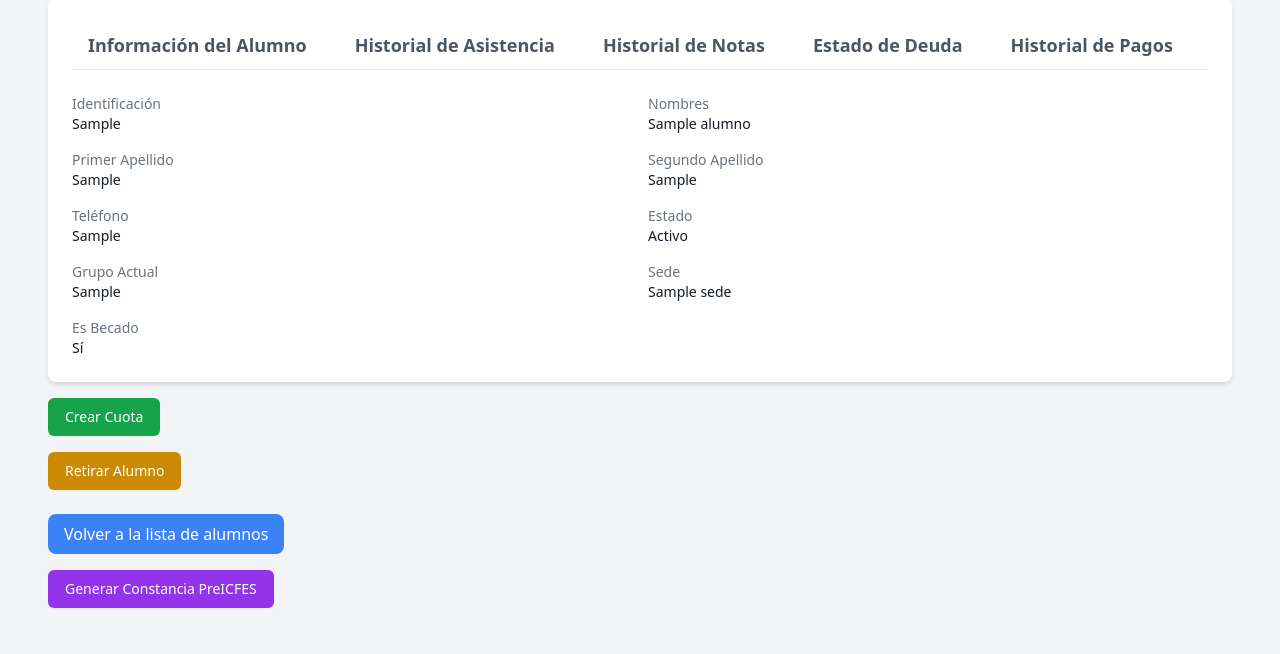
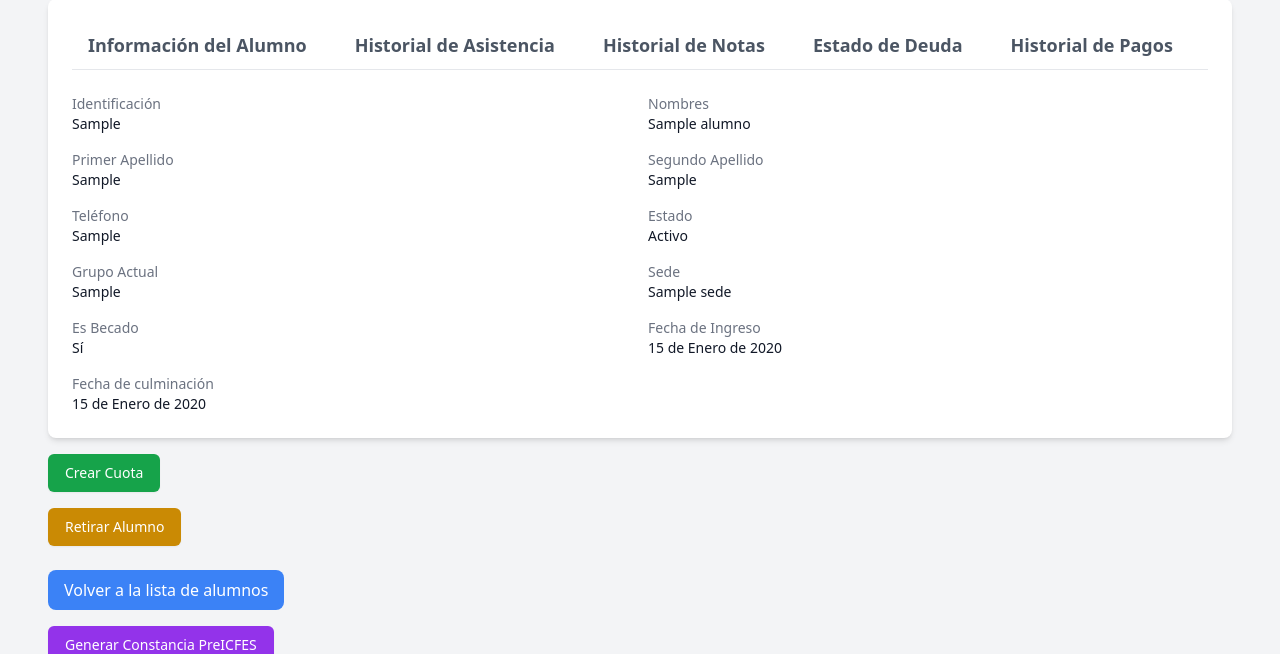
Before and after one commit to robertbarac/preicfes, a Django app: page /academico/alumnos/1/ in a window 1280 px wide. Shown: the part 181-835 px from the top of the page. Before the commit the page ends 789 px from the top, so only its background shows below. Run offline with Django 5.2, Linux system fonts and the light colour scheme; a user stored in the database is signed in; tables that the repository leaves empty hold one stand-in row (values such as "Sample post"); some libraries are stand-ins or nearby versions.

Commit message:
agregando fechas de inicio y culminacion a alumno_detail.html

```diff
--- a/academico/templates/academico/alumno_detail.html
+++ b/academico/templates/academico/alumno_detail.html
@@ -71,6 +71,14 @@
                     <div>
                         <dt class="text-sm font-medium text-gray-500">Es Becado</dt>
                         <dd class="text-sm text-gray-900">{% if alumno.es_becado %}Sí{% else %}No{% endif %}</dd>
+                    </div>
+                    <div>
+                        <dt class="text-sm font-medium text-gray-500">Fecha de Ingreso</dt>
+                        <dd class="text-sm text-gray-900">{{ alumno.fecha_ingreso }}</dd>
+                    </div>
+                    <div>
+                        <dt class="text-sm font-medium text-gray-500">Fecha de culminación</dt>
+                        <dd class="text-sm text-gray-900">{{ alumno.fecha_culminacion }}</dd>
                     </div>
                 </dl>
             </div>
```
